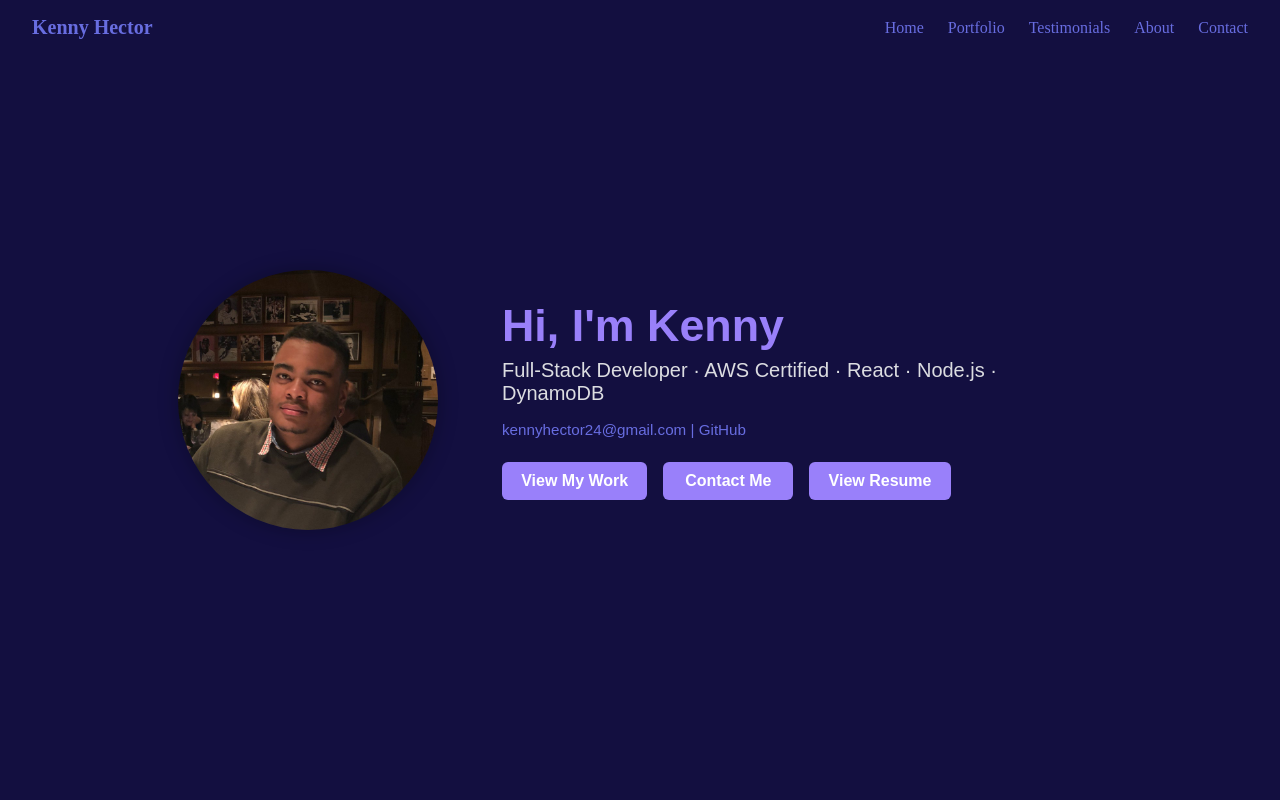
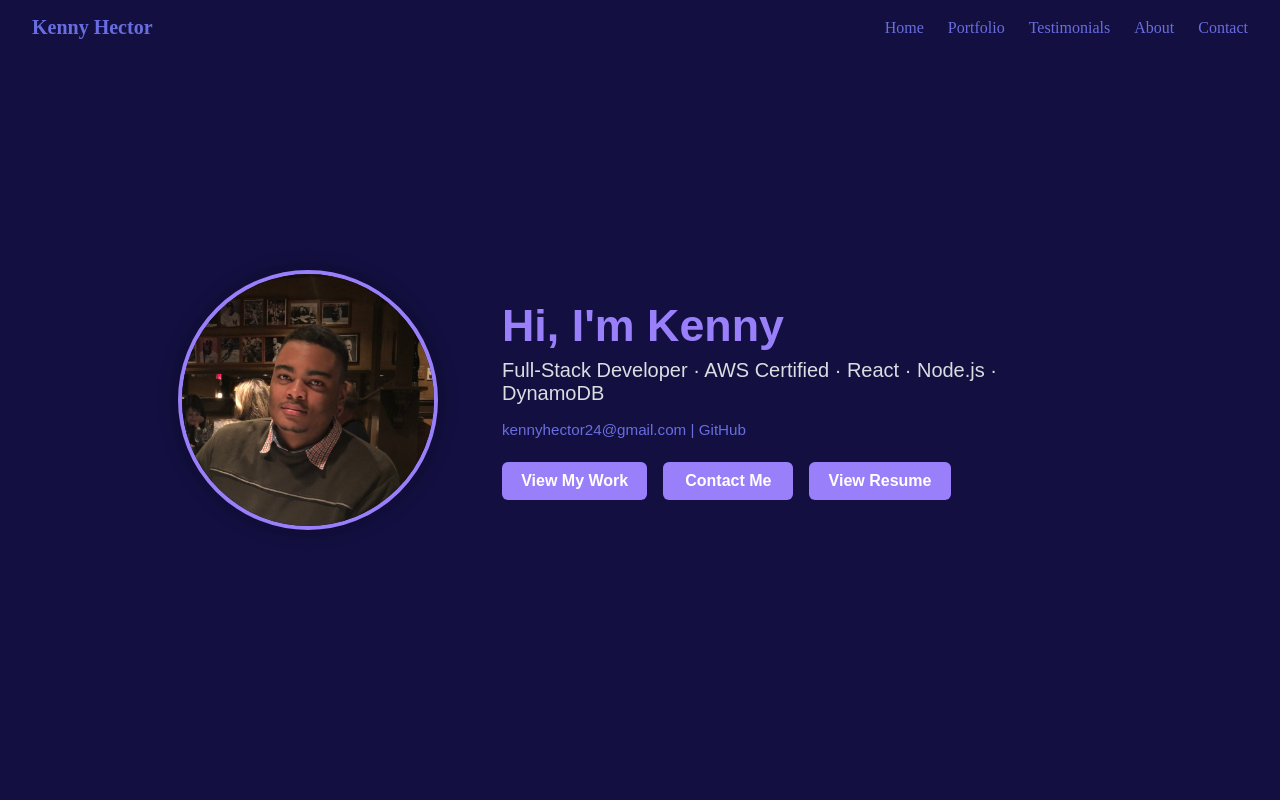
Before and after one commit to khector24/Portfolio, a React (Vite) app: page / in a window 1280 px wide. Shown: the top 800 px of the page. Built offline with nearby package versions, Linux system fonts and the light colour scheme.

Commit message:
Add border to profile picture.

```diff
--- a/src/styles/page-styles/Home.css
+++ b/src/styles/page-styles/Home.css
@@ -47,6 +47,7 @@
   height: 260px;
   width: 260px;
   border-radius: 50%;
+  border: 4px solid var(--accent);
   object-fit: cover;
   box-shadow: 0 0 20px rgba(0, 0, 0, 0.3);
   transition: transform 0.3s ease;
```
